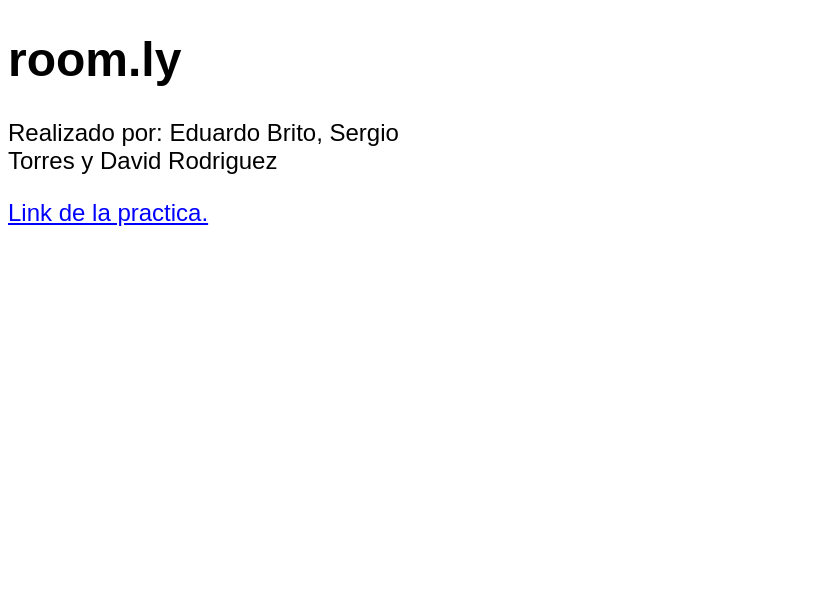
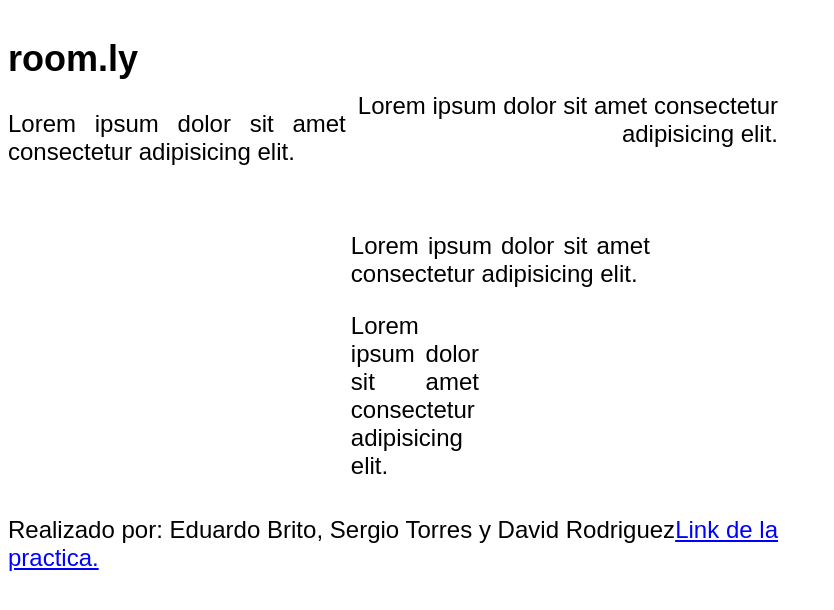
Before and after one commit to eduardobritosan/uya-practica-1, a plain HTML site: page practica-3/index.html in a window 1280 px wide. Shown: the whole page, without its empty margins (0-834 px from the left). Drawn offline with Linux system fonts and the light colour scheme.

Commit message:
Cambio a display flex, falta cuadrar las columnas

```diff
--- a/practica-3/css/style.css
+++ b/practica-3/css/style.css
@@ -3,19 +3,67 @@ body{
     font-size: 1.5em;
     font-family: Arial, sans-serif;
     color: black;
+    text-align: justify;
+    display: flex;
+    flex-flow: column ;
 }
 
-footer, header, #right-column{
+#right-column{
     width: 430px;
+    display: flex;
+    flex-flow: column;
+    padding-left: 5px;
 }
 
-#right-column header{
-    height: 100px;
+#left-column {
+    width: 340px;
+}
+
+#top-bar {
+    display: flex;
+    width: 100%;
+    justify-content: flex-end;
+    text-align: end;
+    padding-top: 3em;
+    padding-bottom: 2em;
     background-image: "images/cabecera.jpg";
+}
+
+.content {
+    display: flex;
+    width: 100%;
+    height: 100%;
+    flex-flow: row;
+ }
+
+
+footer{
+    width: 770px;
+    display: flex;
+    justify-content: space-between;
+    align-items: center;
+}
+
+#main {
+    width: 100%;
+    display: flex;
+    flex-flow: row;
+}
+
+#main-text{
+    width: 70%;
+}
+
+#relevant-links{
+    width: 30%;
 }
 
 a {
     color: blue;
+}
+
+a:visited{
+    color: darkblue;
 }
 
 a:hover{
--- a/practica-3/index.html
+++ b/practica-3/index.html
@@ -9,12 +9,33 @@
         <title>room.ly</title>
     </head>
     <body>
-        <header>
-            <h1>room.ly</h1>
-        </header>
+        <section id="main">
+            <div id="left-column">
+                <h1>room.ly</h1>
+                <p>Lorem ipsum dolor sit amet consectetur adipisicing elit. </p>
+            </div>
+            <div id="right-column">
+                <div id="top-bar">
+                    <nav></nav>
+                    <p>Lorem ipsum dolor sit amet consectetur adipisicing elit. </p>
+                </div>
+                <div id="content">
+                    <div id="main-text">
+                        <p>Lorem ipsum dolor sit amet consectetur adipisicing elit. </p>
+                    </div>
+                    <div id="relevant-links">
+                        <p>Lorem ipsum dolor sit amet consectetur adipisicing elit. </p>
+                    </div>
+                </div>
+
+            </div>
+        </section>
+
+        <div id="footer">
+            <p>Realizado por: Eduardo Brito, Sergio Torres y David Rodriguez<a href="https://github.com/eduardobritosan/uya-practicas/tree/master/practica-3">Link de la practica.</a></p>
+        </div>
         <footer>
-            <p>Realizado por: Eduardo Brito, Sergio Torres y David Rodriguez</p>
-            <p><a href="https://github.com/eduardobritosan/uya-practicas/tree/master/practica-3">Link de la practica.</a></p>
+
         </footer>
     </body>
 </html>
```
